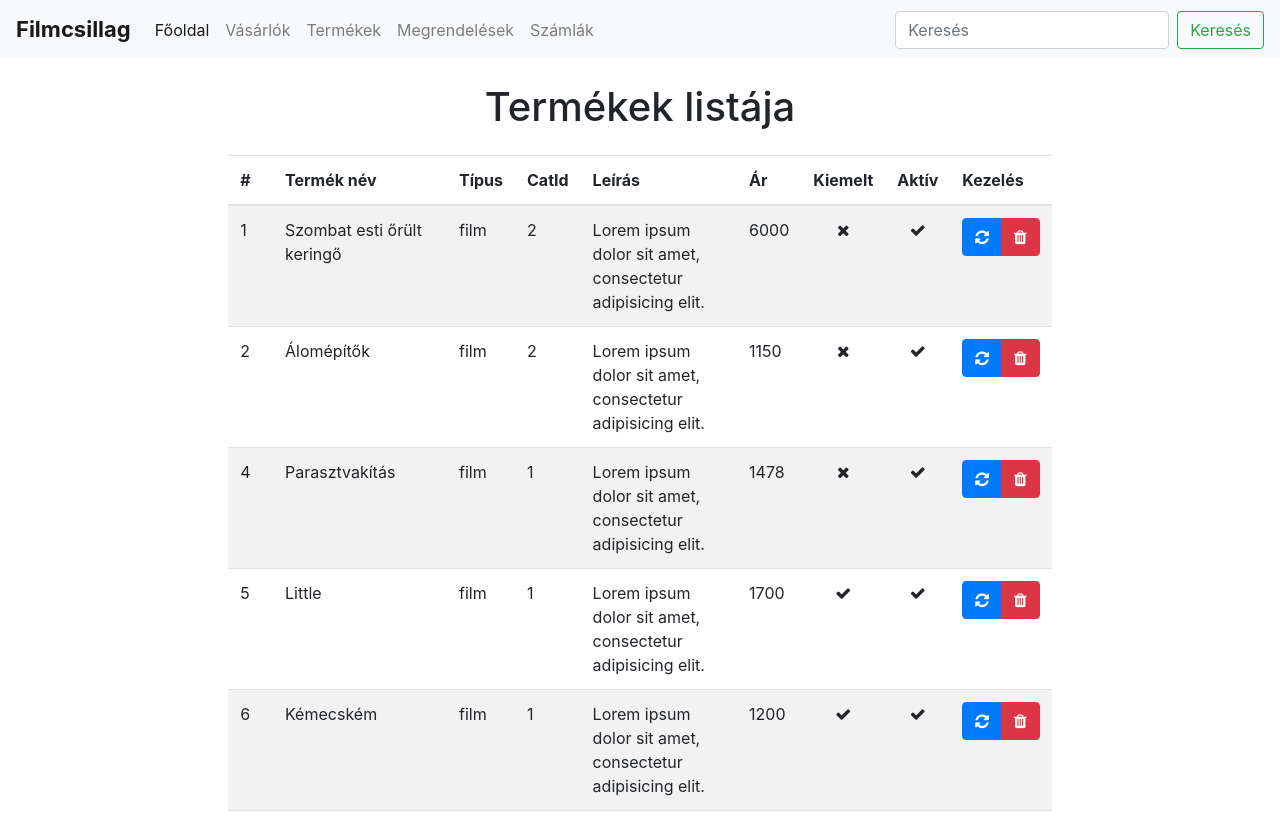
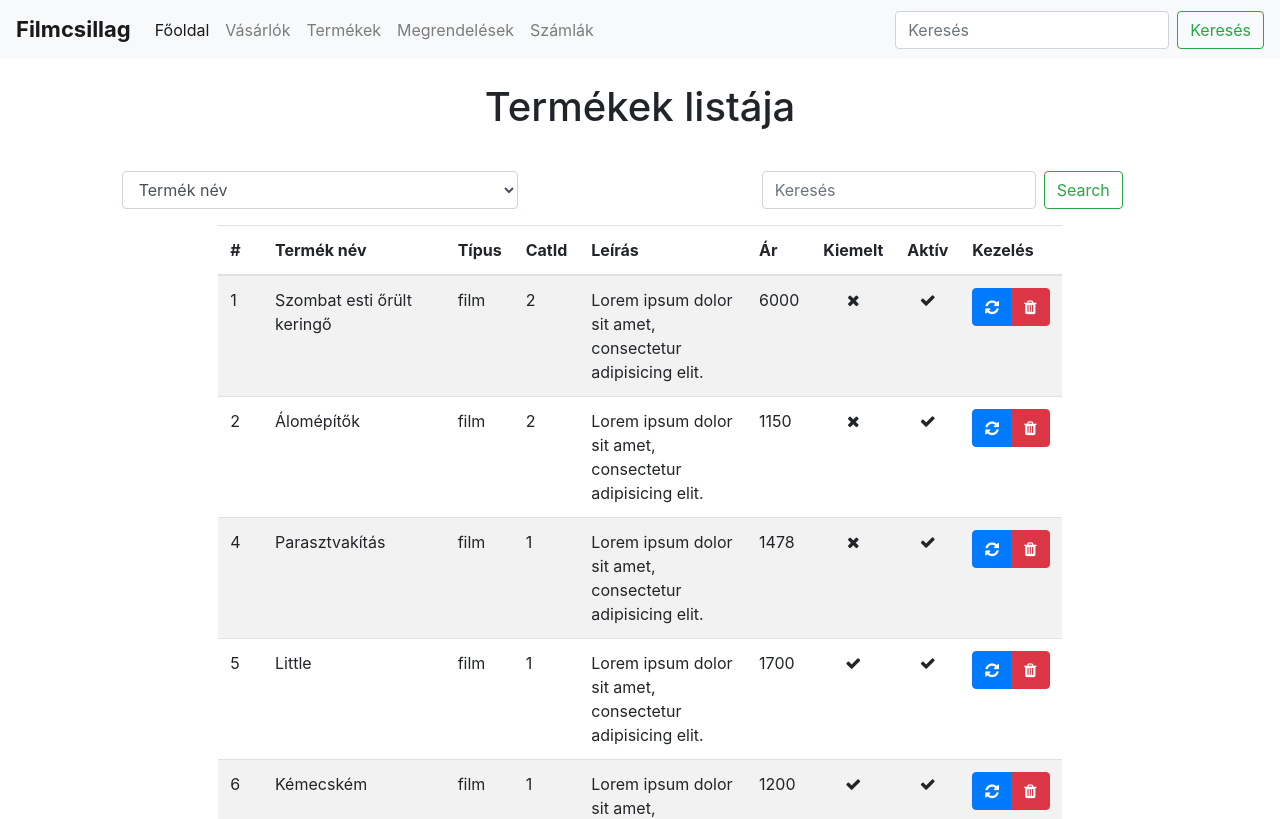
Before and after one commit to Adamnemeth0315/adminPractice, an Angular app: page /products in a window 1280 px wide. Shown: the top 819 px of the page. Built offline with nearby package versions, Linux system fonts and the light colour scheme; data requests are answered from the project's data file.

Commit message:
filter done

```diff
--- a/src/app/page/listing/listing-bill/listing-bill.component.html
+++ b/src/app/page/listing/listing-bill/listing-bill.component.html
@@ -1,6 +1,19 @@
 <h1 class="text-center my-4">Számlázási lista</h1>
 
 <div class="container-fluid">
+    <div class="row">
+        <div class="col-4 my-3 mx-auto">
+            <select [(ngModel)]="filterKey" class="form-control">
+                <option *ngFor="let col of cols" [value]="col.key">{{ col.text }}</option>
+            </select>
+        </div>
+        <div class="input col-4 mx-auto">
+            <form class="form-inline my-3">
+                <input (keyup)="onChangePhrase($event)" class="form-control mr-sm-2" type="text" placeholder="Keresés">
+                <button class="btn btn-outline-success my-2 my-sm-0" type="button">Search</button>
+            </form>
+        </div>
+    </div>
     <div class="row">
         <div class="col-8 offset-2">
             <table class="table table-striped">
@@ -11,7 +24,7 @@
                     </tr>
                 </thead>
                 <tbody>
-                    <tr *ngFor="let bill of billList$ | async ">
+                    <tr *ngFor="let bill of billList$ | async |filter:filterKey:phrase ">
                         <td>
                             {{ bill.id}}
                         </td>
--- a/src/app/page/listing/listing-bill/listing-bill.component.ts
+++ b/src/app/page/listing/listing-bill/listing-bill.component.ts
@@ -16,6 +16,9 @@ export class ListingBillComponent implements OnInit {
 
   billList$: BehaviorSubject<Bill[]> = this.billService.list$;
   cols: ITableCol[] = this.configService.billTableCols;
+  phrase: string = '';
+  filterKey: string = 'amount';
+  filterKeys: string[] = Object.keys(new Bill());
 
   constructor(
     private billService: BillService,
@@ -35,4 +38,8 @@ export class ListingBillComponent implements OnInit {
       });
   }
 
+  onChangePhrase(event: Event): void {
+    this.phrase = (event.target as HTMLInputElement).value;
+  }
+
 }
--- a/src/app/page/listing/listing-customer/listing-customer.component.html
+++ b/src/app/page/listing/listing-customer/listing-customer.component.html
@@ -1,6 +1,19 @@
 <h1 class="text-center my-4">Vásárlók listája</h1>
 
 <div class="container-fluid">
+    <div class="row">
+        <div class="col-4 my-3 mx-auto">
+            <select [(ngModel)]="filterKey" class="form-control">
+                <option *ngFor="let col of cols" [value]="col.key">{{ col.text }}</option>
+            </select>
+        </div>
+        <div class="input col-4 mx-auto">
+            <form class="form-inline my-3">
+                <input (keyup)="onChangePhrase($event)" class="form-control mr-sm-2" type="text" placeholder="Keresés">
+                <button class="btn btn-outline-success my-2 my-sm-0" type="button">Search</button>
+            </form>
+        </div>
+    </div>
     <div class="row">
         <div class="col-8 offset-2">
             <table class="table table-striped">
@@ -11,7 +24,7 @@
                     </tr>
                 </thead>
                 <tbody>
-                    <tr *ngFor="let customer of customerList$ | async ">
+                    <tr *ngFor="let customer of customerList$ | async | filter:filterKey:phrase ">
                         <td>
                             {{ customer.id}}
                         </td>
--- a/src/app/page/listing/listing-customer/listing-customer.component.ts
+++ b/src/app/page/listing/listing-customer/listing-customer.component.ts
@@ -14,6 +14,9 @@ export class ListingCustomerComponent implements OnInit {
 
   customerList$: BehaviorSubject<Customer[]> = this.customerService.list$;
   cols: ITableCol[] = this.configService.customerTableCols;
+  phrase: string = '';
+  filterKey: string = 'firstName';
+  filterKeys: string[] = Object.keys(new Customer());
 
   constructor(
     private customerService: CustomerService,
@@ -33,5 +36,9 @@ export class ListingCustomerComponent implements OnInit {
       });
   }
 
+  onChangePhrase(event: Event): void {
+    this.phrase = (event.target as HTMLInputElement).value;
+  }
+
 
 }
--- a/src/app/page/listing/listing-order/listing-order.component.html
+++ b/src/app/page/listing/listing-order/listing-order.component.html
@@ -1,6 +1,19 @@
 <h1 class="text-center my-4">Megrendelések listája</h1>
 
 <div class="container-fluid">
+    <div class="row">
+        <div class="col-4 my-3 mx-auto">
+            <select [(ngModel)]="filterKey" class="form-control">
+                <option *ngFor="let col of cols" [value]="col.key">{{ col.text }}</option>
+            </select>
+        </div>
+        <div class="input col-4 mx-auto">
+            <form class="form-inline my-3">
+                <input (keyup)="onChangePhrase($event)" class="form-control mr-sm-2" type="text" placeholder="Keresés">
+                <button class="btn btn-outline-success my-2 my-sm-0" type="button">Search</button>
+            </form>
+        </div>
+    </div>
     <div class="row">
         <div class="col-8 offset-2">
             <table class="table table-striped">
@@ -11,7 +24,7 @@
                     </tr>
                 </thead>
                 <tbody>
-                    <tr *ngFor="let order of orderList$ | async ">
+                    <tr *ngFor="let order of orderList$ | async | filter:filterKey:phrase ">
                         <td>
                             {{ order.id}}
                         </td>
--- a/src/app/page/listing/listing-order/listing-order.component.ts
+++ b/src/app/page/listing/listing-order/listing-order.component.ts
@@ -14,6 +14,9 @@ export class ListingOrderComponent implements OnInit {
 
   orderList$: BehaviorSubject<Order[]> = this.orderService.list$;
   cols: ITableCol[] = this.configService.orderTableCols;
+  phrase: string = '';
+  filterKey: string = 'amount';
+  filterKeys: string[] = Object.keys(new Order());
 
   constructor(
     private orderService: OrderService,
@@ -33,4 +36,8 @@ export class ListingOrderComponent implements OnInit {
       });
   }
 
+  onChangePhrase(event: Event): void {
+    this.phrase = (event.target as HTMLInputElement).value;
+  }
+
 }
--- a/src/app/page/listing/listing-product/listing-product.component.html
+++ b/src/app/page/listing/listing-product/listing-product.component.html
@@ -1,6 +1,18 @@
 <h1 class="text-center my-4">Termékek listája</h1>
 
 <div class="container-fluid">
+    <div class="row">
+        <div class="col-4 my-3 mx-auto">
+            <select [(ngModel)]="filterKey" class="form-control">
+                <option *ngFor="let col of cols" [value]="col.key">{{ col.text }}</option>
+            </select>
+        </div>
+        <div class="input col-4 mx-auto">
+            <form class="form-inline my-3">
+                <input (keyup)="onChangePhrase($event)" class="form-control mr-sm-2" type="text" placeholder="Keresés">
+                <button class="btn btn-outline-success my-2 my-sm-0" type="button">Search</button>
+            </form>
+        </div>
         <div class="row">
             <div class="col-8 offset-2">
                 <table class="table table-striped">
@@ -11,7 +23,7 @@
                         </tr>
                     </thead>
                     <tbody>
-                    <tr *ngFor="let product of productList$ | async ">
+                        <tr *ngFor="let product of productList$ | async | filter:filterKey:phrase ">
                             <td>
                                 {{ product.id}}
                             </td>
@@ -31,12 +43,16 @@
                                 {{product.price}}
                             </td>
                             <td>
-                            <div *ngIf="product.featured" style="text-align: center;"><i class="fa fa-check"></i></div>
-                            <div *ngIf="!product.featured" style="text-align: center;"><i class="fa fa-times"></i></div>
+                                <div *ngIf="product.featured" style="text-align: center;"><i class="fa fa-check"></i>
+                                </div>
+                                <div *ngIf="!product.featured" style="text-align: center;"><i class="fa fa-times"></i>
+                                </div>
                             </td>
                             <td>
-                            <div *ngIf="product.active" style="text-align: center;"><i class="fa fa-check"></i></div>
-                            <div *ngIf="!product.active" style="text-align: center;"><i class="fa fa-times"></i></div>
+                                <div *ngIf="product.active" style="text-align: center;"><i class="fa fa-check"></i>
+                                </div>
+                                <div *ngIf="!product.active" style="text-align: center;"><i class="fa fa-times"></i>
+                                </div>
                             </td>
                             <td>
                                 <div class="btn-group">
--- a/src/app/page/listing/listing-product/listing-product.component.ts
+++ b/src/app/page/listing/listing-product/listing-product.component.ts
@@ -14,6 +14,9 @@ export class ListingProductComponent implements OnInit {
 
   productList$: BehaviorSubject<Product[]> = this.productService.list$;
   cols: ITableCol[] = this.configService.productTableCols;
+  phrase: string = '';
+  filterKey: string = 'name';
+  filterKeys: string[] = Object.keys(new Product());
 
   constructor(
     private productService: ProductService,
@@ -33,4 +36,8 @@ export class ListingProductComponent implements OnInit {
       })
   }
 
+  onChangePhrase(event: Event): void {
+    this.phrase = (event.target as HTMLInputElement).value;
+  }
+
 }
--- /dev/null
+++ b/src/app/pipe/filter.pipe.ts
@@ -0,0 +1,29 @@
+import { Pipe, PipeTransform } from '@angular/core';
+
+@Pipe({
+  name: 'filter'
+})
+export class FilterPipe implements PipeTransform {
+
+  transform(
+    value: any[] | null,
+    key: string,
+    phrase: string | number | boolean): Array<any> | null {
+
+    if (!Array.isArray(value) || !key || !phrase) {
+      return value;
+    }
+
+    phrase = typeof phrase === 'number' ? phrase : ('' + phrase).toLowerCase();
+
+    return value.filter(item => {
+      if (typeof item[key] === 'number' && typeof phrase === 'number') {
+        return item[key] === phrase;
+      }
+
+      return ('' + item[key]).toLowerCase().includes(phrase as string);
+    })
+
+  }
+
+}
```
Also changed, not shown: src/app/app.module.ts (+7 -3 lines), 2 other files (tests, documents, lock files or other folders). Lines whose indentation alone changed are shown as unchanged.
